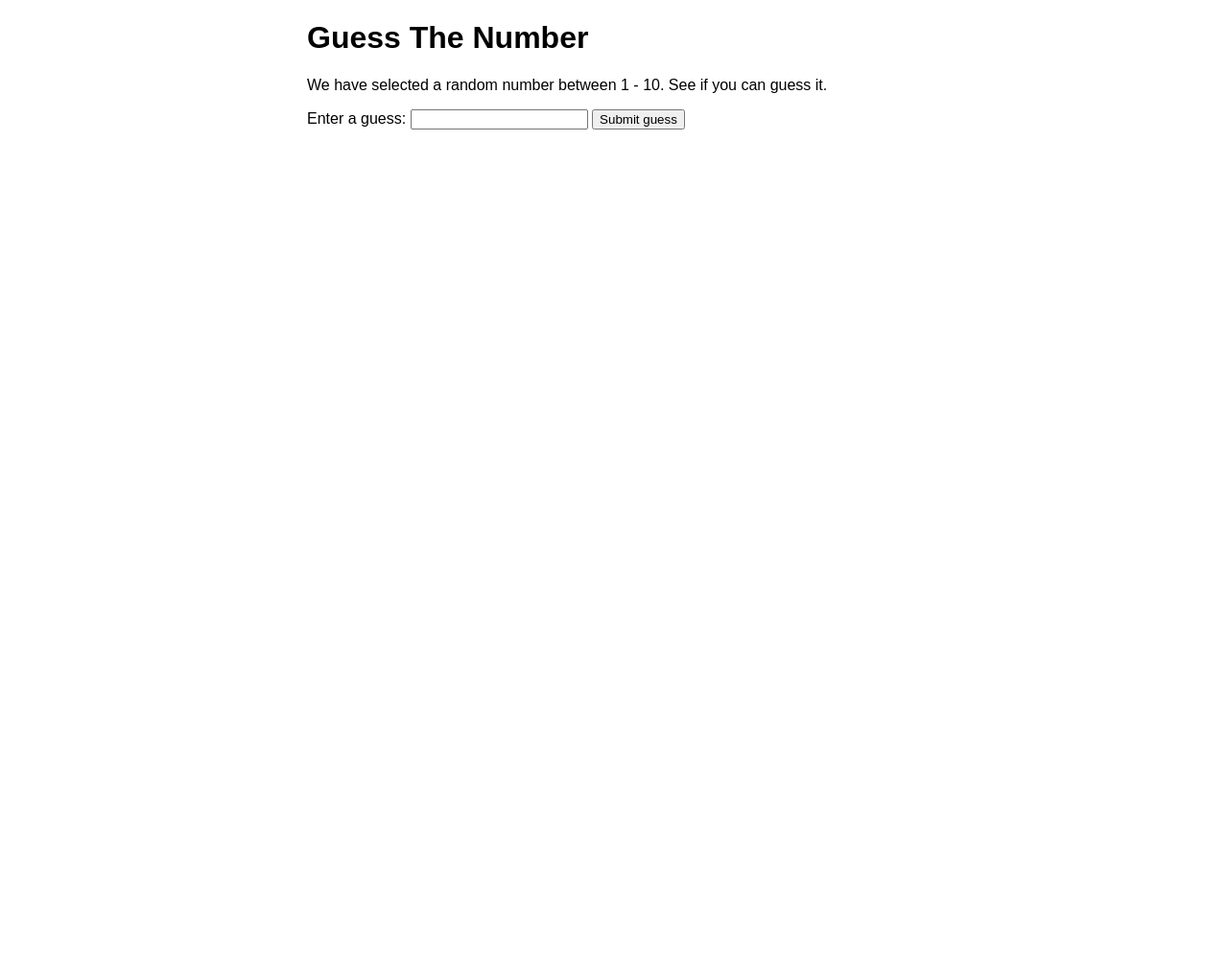
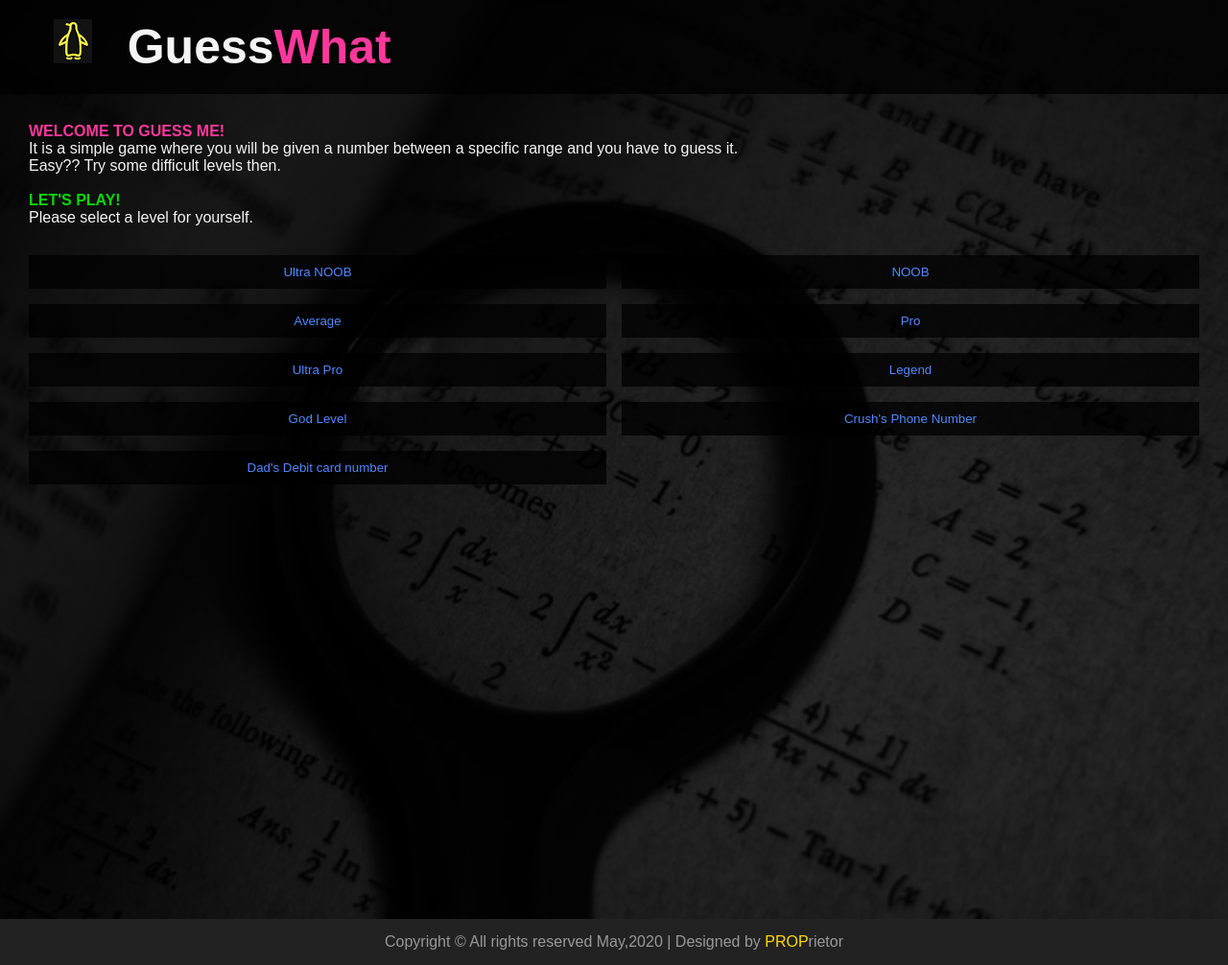
Before and after one commit to nimishbhandari/GuessThePin, a plain HTML site: page index.html in a window 1280 px wide. Shown: the whole page at 96% size. Before the commit the page ends 800 px from the top, so only its background shows below. Drawn offline with Linux system fonts and the light colour scheme.

Commit message:
Add files via upload

```diff
--- a/index.html
+++ b/index.html
@@ -1,65 +1,78 @@
 <!DOCTYPE html>
-<html>
+<html lang="en">
 
 <head>
-    <meta charset="utf-8">
-    <title>Number Guessing Game</title>
+    <meta charset="UTF-8">
+    <meta name="viewport" content="width=device-width, initial-scale=1.0">
+    <meta http-equiv="X-UA-Compatible" content="ie=edge">
+    <link rel="icon" href="PROP_icon.png">
+    <link rel="stylesheet" href="main.css">
+    <title>GuessWhat</title>
 
-    <style>
-        html {
-            font-family: sans-serif;
-        }
-
-        body {
-            width: 50%;
-            max-width: 800px;
-            min-width: 480px;
-            margin: auto;
-        }
-    </style>
 </head>
 
 <body>
-    <h1>Guess The Number</h1>
+    <!-- header -->
+    <h1 class="head">
+        <div class="img">
+            <a href="https://nimishbhandari.github.io/Portfolio/" target="_blank">
+                <img src="PROP_icon.png" alt="Logo">
+            </a>
+        </div>
+        <div class="write">
+            Guess<span id="hl1">What</span>
+        </div>
+    </h1>
 
-    <p>We have selected a random number between 1 - 10.
-        See if you can guess it.</p>
+    <div class="container">
+        <!-- intro para -->
+        <p class="intro">
+            <span class="intro1">WELCOME TO GUESS ME!</span> <br>
+            It is a simple game where you will be given a number between a specific range and you have to guess it. <br>
+            Easy?? Try some difficult levels then. <br><br>
+            <span class="intro2">LET'S PLAY!</span><br>
+            Please select a level for yourself.
+        </p>
 
-    <div class="form">
-        <label for="guessField">Enter a guess: </label>
-        <input type="text" id="guessField" class="guessField">
-        <input type="submit" value="Submit guess" class="guessSubmit" id="submitguess">
+        <!-- level selection buttons -->
+        <div class="level">
+            <button onclick="select(10)">Ultra NOOB</button>
+            <button onclick="select(100)">NOOB</button>
+            <button onclick="select(1000)">Average</button>
+            <button onclick="select(10000)">Pro</button>
+            <button onclick="select(100000)">Ultra Pro</button>
+            <button onclick="select(1000000)">Legend</button>
+            <button onclick="select(10000000)">God Level</button>
+            <button onclick="select(10000000000)">Crush's Phone Number</button>
+            <button onclick="select(10000000000000000)">Dad's Debit card number</button>
+        </div>
+
+        <!-- input guessed numbers -->
+        <div id="input">
+
+            <p id="instruction"></p>
+
+            <div class="form">
+                <label class="intro1" for="guessField">Enter a guess: </label>
+                <input type="text" id="guessField" class="guessField">
+                <input type="submit" value="Submit guess" class="guessSubmit" id="submitguess">
+            </div>
+
+            <p id="msg"></p>
+
+        </div>
     </div>
 
-    <script type="text/javascript">
+    <div class="copyright">
+        Copyright &copy; All rights reserved May,2020 | Designed by
+        <a href="https://nimishbhandari.github.io/Portfolio/" target="_blank">
+            <span class="prop">PROP</span><span class="prop2">rietor</span>
+        </a>
+    </div>
+    <!-- end of html  -->
 
-        // random value generated
-        var y = Math.floor(Math.random() * 10 + 1);
-
-        // counting the number of guesses
-        // made for correct Guess
-        var guess = 1;
-
-        document.getElementById("submitguess").onclick = function () {
-
-            // number guessed by user
-            var x = document.getElementById("guessField").value;
-
-            if (x == y) {
-                alert("CONGRATULATIONS!!! YOU GUESSED IT RIGHT IN "
-                    + guess + " GUESS ");
-            }
-            else if (x > y) /* if guessed number is greater
-				than actual number*/ {
-                guess++;
-                alert("OOPS SORRY!! TRY A SMALLER NUMBER");
-            }
-            else {
-                guess++;
-                alert("OOPS SORRY!! TRY A GREATER NUMBER")
-            }
-        }
-    </script>
+    <!-- javascript starts -->
+    <script src="main.js"></script>
 </body>
 
 </html>
--- /dev/null
+++ b/main.css
@@ -0,0 +1,144 @@
+* {
+    margin: 0;
+    padding: 0;
+}
+
+html {
+    font-family: sans-serif;
+}
+
+body {
+    background: url('bg.jpeg') center center/cover;
+}
+
+.container {
+    min-height: 100vh;
+    padding: 30px;
+    background-color: rgba(0, 0, 0, 0.777);
+}
+
+.level {
+    display: grid;
+    grid-template-columns: 1fr 1fr;
+    grid-column-gap: 1rem;
+    grid-row-gap: 1rem;
+}
+
+.level>button {
+    padding: 10px;
+    background-color: rgba(0, 0, 0, 0.753);
+    color: #5288fd;
+    border: none;
+}
+
+.head {
+    color: #f4f4f4;
+    font-size: 50px;
+    text-align: center;
+    padding: 20px;
+    background: rgba(0, 0, 0, 0.944);
+    width: auto;
+    display: grid;
+    grid-template-columns: 1fr 10fr;
+}
+
+.write {
+    text-align: left;
+}
+
+#hl1 {
+    color: rgb(253, 56, 155);
+}
+
+#input {
+    display: none;
+}
+
+.intro {
+    margin-bottom: 30px;
+    color: #f4f4f4;
+}
+
+.intro1 {
+    color: rgb(253, 56, 155);
+    font-weight: bold;
+}
+
+.intro2 {
+    color: rgb(10, 216, 10);
+    font-weight: bold;
+}
+
+#instruction {
+    margin-top: 20px;
+    color: #f4f4f4;
+}
+
+.guessSubmit {
+    margin-left: 50%;
+    transform: translate(-50%, 50%);
+    margin-bottom: 10px;
+    padding: 10px;
+    background-color: rgba(0, 0, 0, 0.753);
+    color: #5288fd;
+    border: none;
+}
+
+#msg {
+    margin-top: 10px;
+    color: #f4f4f4;
+}
+
+#levelDisplay,
+#levelDisplay1 {
+    font-weight: bolder;
+}
+
+.form {
+    margin: 20px 0px;
+}
+
+.prop {
+    color: #ffda06;
+}
+
+.copyright {
+    color: #999999;
+    background-color: #222;
+    padding: 15px;
+    height: auto;
+    text-align: center;
+    width: auto;
+    text-decoration: none;
+}
+
+.prop2 {
+    color: #999999;
+}
+
+a:link {
+    text-decoration: none;
+}
+
+
+a:visited {
+    text-decoration: none;
+}
+
+a:hover {
+    color: #f4f4f4;
+}
+
+a:active {
+    text-decoration: none;
+}
+
+.red {
+    color: rgb(243, 66, 66);
+}
+
+@media(min-width: 768px) {
+    .guessSubmit {
+        margin-left: 10vw;
+    }
+}
--- /dev/null
+++ b/main.js
@@ -0,0 +1,153 @@
+let instruction = document.getElementById('instruction');
+let msg = document.getElementById('msg');
+
+// adding Comma to the number
+function addCommas(nStr) {
+    nStr += '';
+    let x = nStr.split('.');
+    let x1 = x[0];
+    let x2 = x.length > 1 ? '.' + x[1] : '';
+    let rgx = /(\d+)(\d{3})/;
+    while (rgx.test(x1)) {
+        x1 = x1.replace(rgx, '$1' + ',' + '$2');
+    }
+    return x1 + x2;
+}
+
+// Selection of numbers
+function select(n) {
+
+    // different msg for different levels
+    //1
+    if (n == 10) {
+        instruction.innerHTML =
+            `So This Is The Easiest Level,<br> We Have selected a Number Between <span id="levelDisplay1">1</span> And <span id="levelDisplay">10</span>. <br><span class="intro2"> See if you can guess it. </span>`;
+    }
+
+    // 2
+    if (n == 100) {
+        instruction.innerHTML =
+            `So This Is an Easy Level,<br> We Have selected a Number Between <span id="levelDisplay1">1</span> And <span id="levelDisplay">10</span>. <br><span class="intro2"> See if you can guess it. </span>`;
+    }
+
+    //3
+    if (n == 1000) {
+        instruction.innerHTML =
+            `So This Is a Moderate Level,<br> We Have selected a Number Between <span id="levelDisplay1">1</span> And <span id="levelDisplay">10</span>.<br><span class="intro2"> See if you can guess it. </span>`;
+    }
+
+    //4
+    if (n == 10000) {
+        instruction.innerHTML =
+            `So This Is a pretty challenging Level,<br> We Have selected a Number Between <span id="levelDisplay1">1</span> And <span id="levelDisplay">10</span>. <br><span class="intro2"> See if you can guess it. </span>`;
+    }
+
+    //5
+    if (n == 100000) {
+        instruction.innerHTML =
+            `Try this Ultra pro Level,<br> We Have selected a Number Between <span id="levelDisplay1">1</span> And <span id="levelDisplay">10</span> <br><span class="intro2"> See if you can guess it. </span>`;
+    }
+
+    //6
+    if (n == 1000000) {
+        instruction.innerHTML =
+            `Beware this is only for the Legends,<br> We Have selected a Number Between <span id="levelDisplay1">1</span> And <span id="levelDisplay">10</span> <br><span class="intro2"> See if you can guess it. </span>`;
+    }
+
+    //7
+    if (n == 10000000) {
+        instruction.innerHTML =
+            `Only The God of Guesses can pass this,<br> We Have selected a Number Between <span id="levelDisplay1">1</span> And <span id="levelDisplay">10</span> <br><span class="intro2"> See if you can guess it. </span>`;
+    }
+
+    //8
+    if (n == 10000000000) {
+        instruction.innerHTML =
+            `Wait what?... Okay let's do it, <br> We Have selected a Number Between <span id="levelDisplay1">1</span> And <span id="levelDisplay">10</span> <br><span class="intro2"> See if you can guess it. </span>`;
+    }
+
+    //9
+    if (n == 10000000000000000) {
+        instruction.innerHTML =
+            `Yup debit cards are the most important, <br> We Have selected a Number Between <span id="levelDisplay1">1</span> And <span id="levelDisplay">10</span> <br><span class="intro2"> See if you can guess it. </span>`;
+    }
+    // Dom element
+    document.getElementById('input').style.display = "block";
+    document.getElementById('levelDisplay1').innerHTML = addCommas(n / 10);
+    document.getElementById('levelDisplay').innerHTML = addCommas(n);
+
+
+    // getting number function
+    function getNum() {
+        a = Math.floor(Math.random() * n + 1);
+
+        // checking the numbers are in given range
+        while (a < n / 10) {
+            a = Math.floor(Math.random() * n + 1);
+        }
+
+        return a;
+    }
+
+    let y = getNum(); //computer generate number
+    // console.log("y = " + y);
+    let guess = 1; //number of guesses made by the user
+    let ans = [0]; //array of input numbers
+
+
+    document.getElementById("submitguess").onclick = function () {
+
+        // input by user
+        let x = document.getElementById("guessField").value;
+
+        // checking the validity of the number
+        if (x > n || x < n / 10) {
+            msg.innerHTML =
+                `Enter a Number Between <b>${addCommas(n / 10)}</b> to <b>${addCommas(n)}</b>`;
+        } else {
+            ans.push(parseInt(x)); //string to number
+            // console.log(ans);
+
+            // if the user guess is correct
+            if (x == y) {
+                msg.innerHTML = "<span class='intro2'>CONGRATULATIONS!!! YOU GUESSED IT RIGHT IN " +
+                    guess + " GUESSES</span> <br><br> A new number has been generated....<br> Select a new level or play along.....";
+
+                guess = 0;
+                y = getNum();
+                ans = [0];
+                // console.log(y);
+            }
+
+            //for 2nd onward guesses
+            else if (ans[ans.length - 2] != 0) {
+
+                //if the guess is closer than the previous guess
+                if (Math.abs(y - x) < Math.abs(y - ans[ans.length - 2])) {
+                    msg.innerHTML = `<span class="intro2">Your guess is ${x} Getting Closer</span>`
+                    guess++;
+                }
+                //if the guess is farther away
+                else {
+                    msg.innerHTML = `<span class="red">Your guess is ${x} You Are Going Far Away</span>`
+                    guess++;
+                }
+            }
+
+            //for the first guess
+            else {
+                //in range
+                if (Math.abs(y - x) <= n / 10) {
+                    msg.innerHTML = `<span class="intro2">Your guess is ${x} Very Close</span>`
+                    guess++;
+                }
+
+                //far away
+                else {
+                    msg.innerHTML = `<span class="red">Your guess is ${x} Still Far Away </span>`
+                    guess++;
+                }
+            }
+        }
+    }
+}
```
Also changed, not shown: PROP_icon.png (added), bg.jpeg (added).
